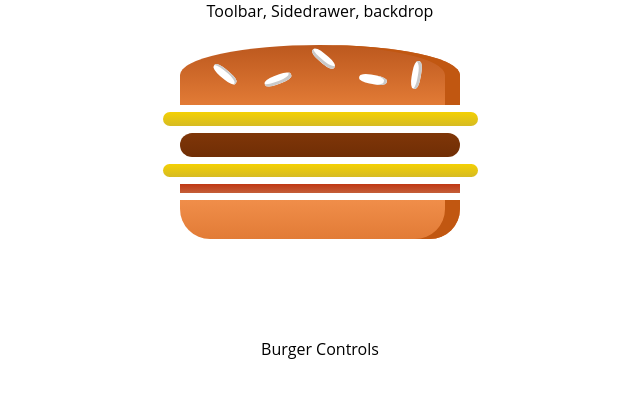
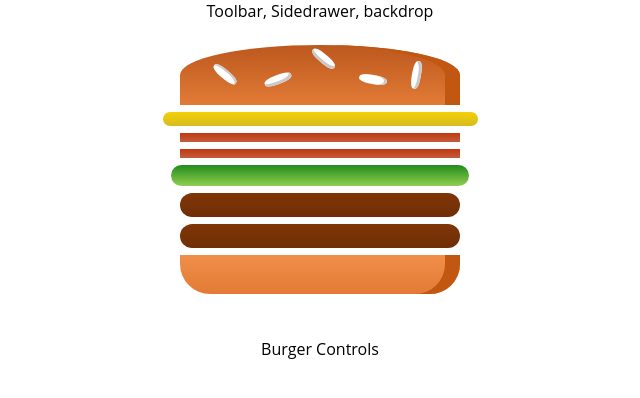
Before and after one commit to samon03/BurgerBuilder-React, a React (Create React App) app: page / in a window 1280 px wide. Shown: the top 398 px of the page, without its empty margins (320-960 px from the left). Built offline with nearby package versions, Linux system fonts and the light colour scheme.

Commit message:
state dynamic output

```diff
--- a/src/components/Burger/Burger.js
+++ b/src/components/Burger/Burger.js
@@ -3,13 +3,17 @@
 import BurgerIngredients from './BurgerIngredients/BurgerIngredients';
 
 const burger = (props) => {
+    const transformIngredients = Object.keys(props.ingredients)
+        .map(igKey => {
+            return [...Array(props.ingredients[igKey])].map((_, i) => {
+               return <BurgerIngredients key={igKey + i} type={igKey} />
+            })
+        });
+
     return (
         <div className={classes.Burger}>
             <BurgerIngredients type="bread-top"/>
-            <BurgerIngredients type="cheese"/>
-            <BurgerIngredients type="meat"/>
-            <BurgerIngredients type="cheese"/>
-            <BurgerIngredients type="bacon"/>
+             {transformIngredients}
             <BurgerIngredients type="bread-bottom"/>
         </div>
     )
--- a/src/containers/BurgerBuilder/BurgerBuilder.js
+++ b/src/containers/BurgerBuilder/BurgerBuilder.js
@@ -3,10 +3,19 @@
 import Burger from '../../components/Burger/Burger';
 
 class BurgerBuilder extends Component {
+
+    state = {
+        ingredients: {
+            cheese: 1,
+            bacon: 2,
+            salad: 1,
+            meat: 2
+        }
+    }
     render() {
         return (
            <Aux>
-               <Burger/>
+               <Burger ingredients={this.state.ingredients}/>
                <div>Burger Controls</div>
            </Aux>
         );
```
